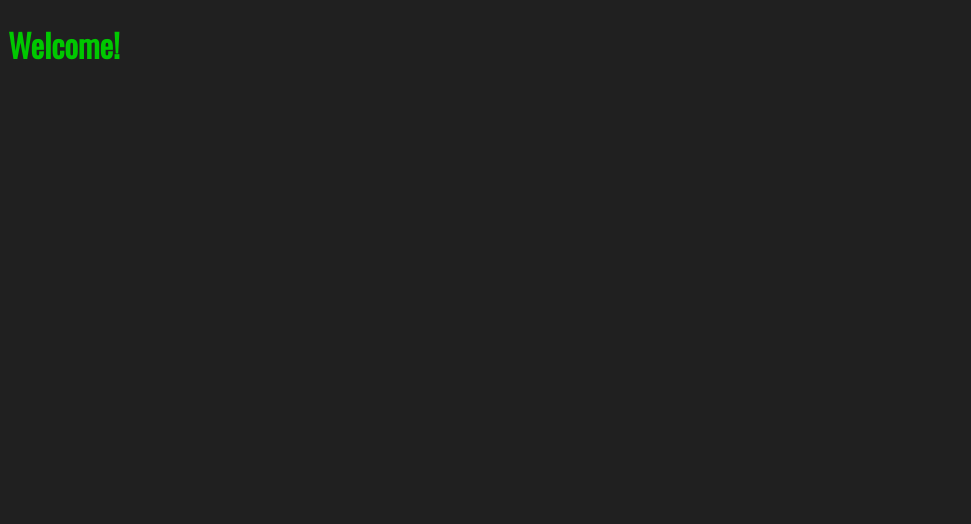
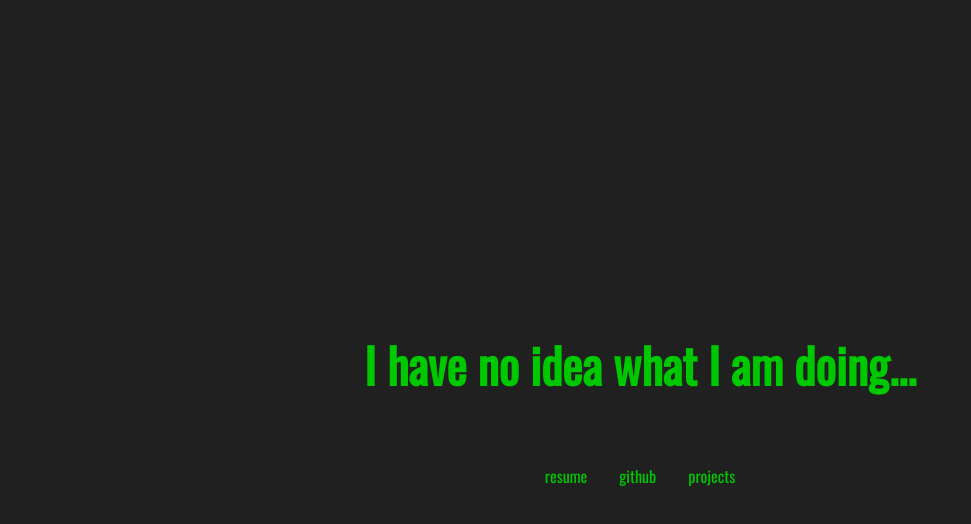
Before and after one commit to connyIsTired/connysPortfolioSite, a website: page index.html in a window 1280 px wide. Shown: the whole page, without its empty margins (0-971 px from the left). Drawn offline with nearby package versions, Linux system fonts and the light colour scheme.

Commit message:
Center elements in screen

```diff
--- a/index.html
+++ b/index.html
@@ -11,7 +11,14 @@
   </head>
   <body>
     <main>
-        <h1>Welcome!</h1>
+        <h1>I have no idea what I am doing...</h1>
+        <nav>
+          <ul>
+            <li>resume</li>
+            <li>github</li>
+            <li>projects</li>
+          </ul>
+        </nav>
     </main>
 	<script src="app/index.js"></script>
     <script>greeting()</script>
--- a/src/style.scss
+++ b/src/style.scss
@@ -1,8 +1,35 @@
 $textColor: rgb(0,200,0);
 $mainColor: rgb(32,32,32);
 
-body{
+body {
     font-family: 'Oswald', sans-serif;
     background-color: $mainColor;
     color: $textColor;
 }
+main {
+    display: flex;
+    flex-direction: column;
+    margin: auto;
+    justify-content: center;
+    align-items: center;
+    height: 100vh;
+
+    h1 {
+        display: flex;
+        color: $textColor;
+        font-size: 3em;
+    }
+
+    nav {
+
+        ul {
+            display: flex;
+            list-style-type: none;
+            padding-inline-start: 0;
+        }
+
+        li {
+            margin: 1em 1em 1em 1em;
+        }
+    }
+}
--- a/tsconfig.json
+++ b/tsconfig.json
@@ -49,7 +49,7 @@
     // "emitDeclarationOnly": true,                      /* Only output d.ts files and not JavaScript files. */
     // "sourceMap": true,                                /* Create source map files for emitted JavaScript files. */
     // "outFile": "./",                                  /* Specify a file that bundles all outputs into one JavaScript file. If 'declaration' is true, also designates a file that bundles all .d.ts output. */
-     "outDir": "./build",                                   /* Specify an output folder for all emitted files. */
+     "outDir": "./app",                                   /* Specify an output folder for all emitted files. */
     // "removeComments": true,                           /* Disable emitting comments. */
     // "noEmit": true,                                   /* Disable emitting files from a compilation. */
     // "importHelpers": true,                            /* Allow importing helper functions from tslib once per project, instead of including them per-file. */
```
Also changed, not shown: app/style.css, 1 other file.
